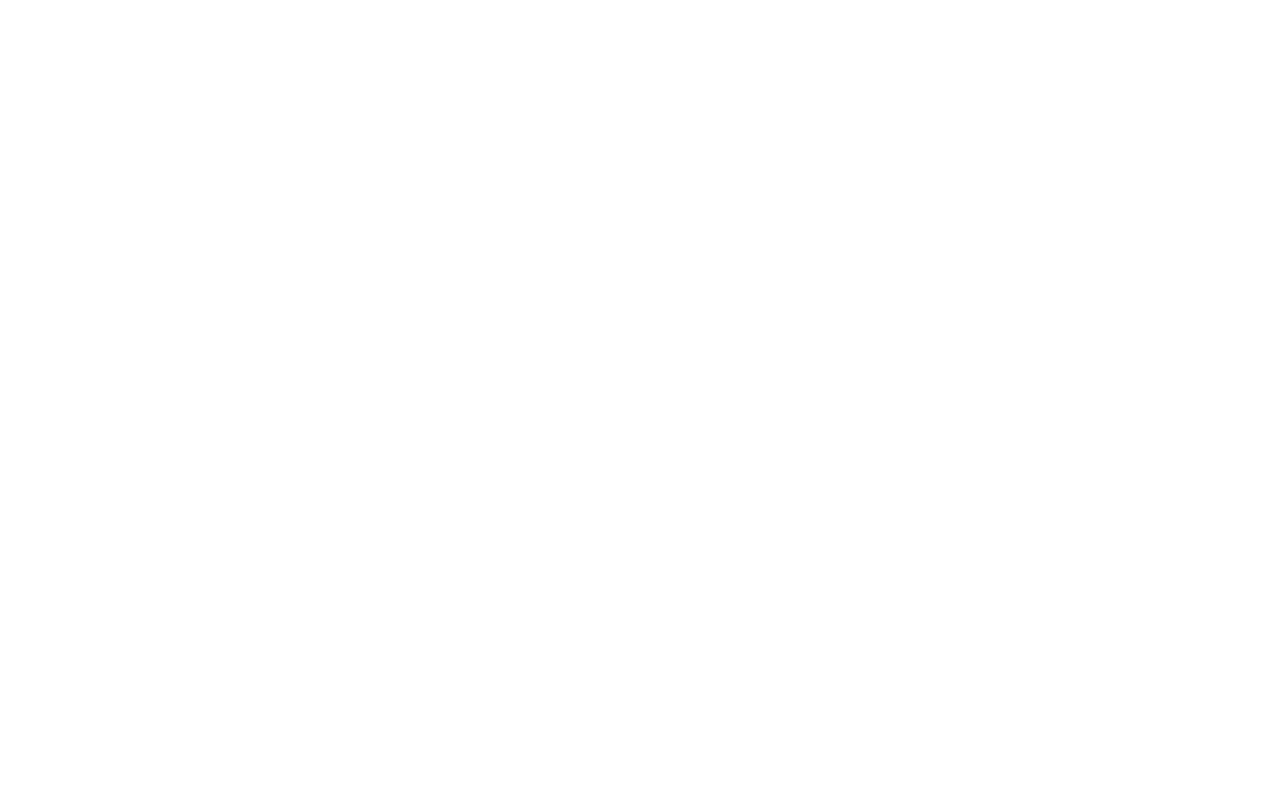
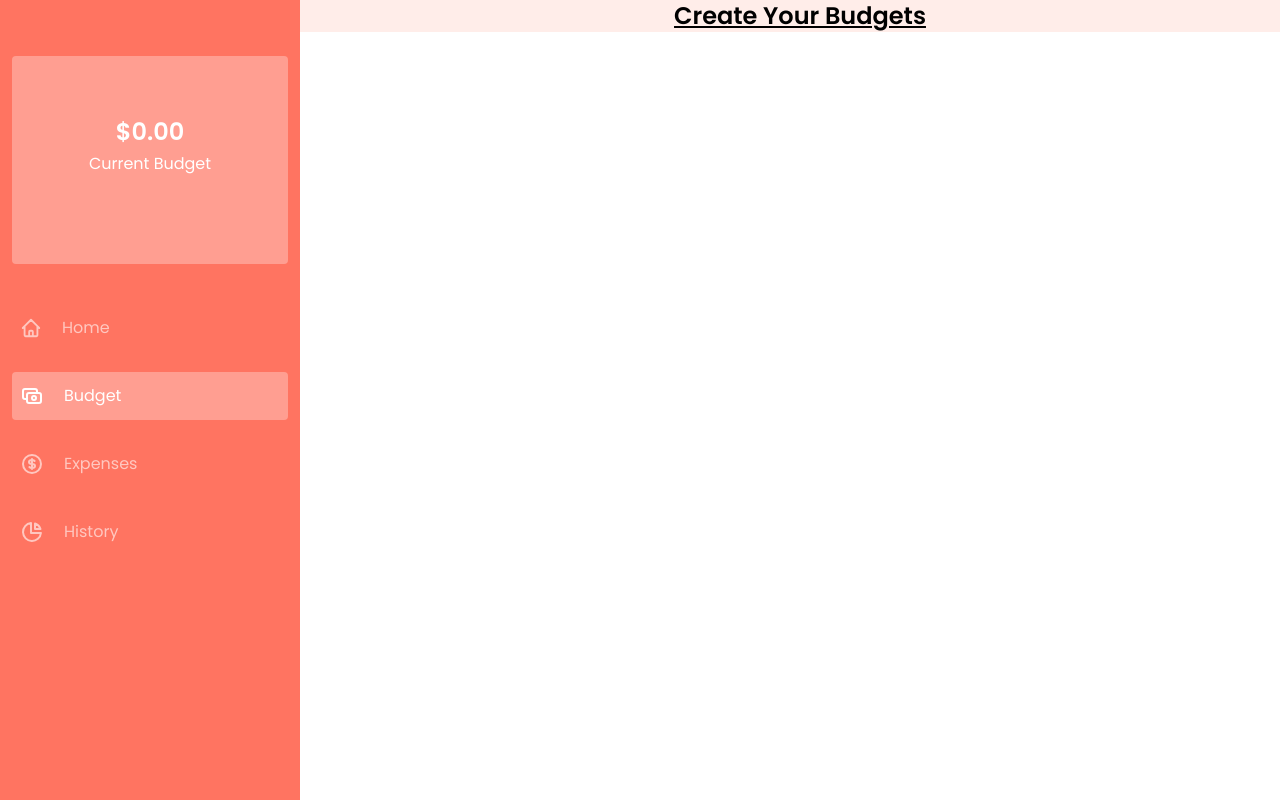
Before and after one commit to Faithyyyyy/Trybudget, a React (Vite) app: page /budget in a window 1280 px wide. Before the commit this address had no page. Built offline with nearby package versions, Linux system fonts and the light colour scheme.

Commit message:
Started the budget page

```diff
--- a/src/App.jsx
+++ b/src/App.jsx
@@ -1,12 +1,17 @@
 import Navbar from "./Components/Navbar";
 import Homepage from "./Pages/Homepage";
+import Budgets from "./Pages/Budgets";
 import { Route, Routes } from "react-router-dom";
+import Sidebar from "./Components/Sidebar";
+
 function App() {
   return (
     <div className="font-poppins">
       <Navbar />
+      <Sidebar />
       <Routes>
         <Route path="/" element={<Homepage />} />
+        <Route path="/budget" element={<Budgets />} />
       </Routes>
     </div>
   );
--- /dev/null
+++ b/src/Components/BudgetCard.jsx
@@ -0,0 +1,9 @@
+function BudgetCard() {
+  return (
+    <div className="bg-[#ffede9]">
+      <div className="bg-[#f9e0d9]"></div>
+    </div>
+  );
+}
+
+export default BudgetCard;
--- a/src/Pages/Budgets.jsx
+++ b/src/Pages/Budgets.jsx
@@ -1,7 +1,15 @@
+import Header from "../Components/Header";
+
 function Budgets() {
   return (
     <section className="bg-[#ffede9] ">
-      <h2>Create Your Budgets</h2>
+      <div className=" lg:ml-[320px]">
+        <Header />
+
+        <h2 className="underline font-bold text-xl lg:text-2xl text-center">
+          Create Your Budgets
+        </h2>
+      </div>
     </section>
   );
 }
--- a/src/Pages/HomePage.jsx
+++ b/src/Pages/HomePage.jsx
@@ -1,6 +1,5 @@
 import Account from "../Components/Account";
 import Header from "../Components/Header";
-import Sidebar from "../Components/Sidebar";
 import CurrentBalanceSvg from "../Svgs/CurrentBalanceSvg";
 import SvgWrap from "../Reusable_Icons/Accoun_overview_svgs";
 import Expressbar from "../Components/ExpressProgressbar";
@@ -13,7 +12,7 @@
     <div className="bg-[#ffede9] ">
       <Header />
       <Account />
-      <Sidebar />
+
       <main className="ml-[320px] mr-8 max-w-7xl mx-auto hidden lg:block mt-14">
         <div className="w-full">
           <div className="w-full flex gap-6">
```
